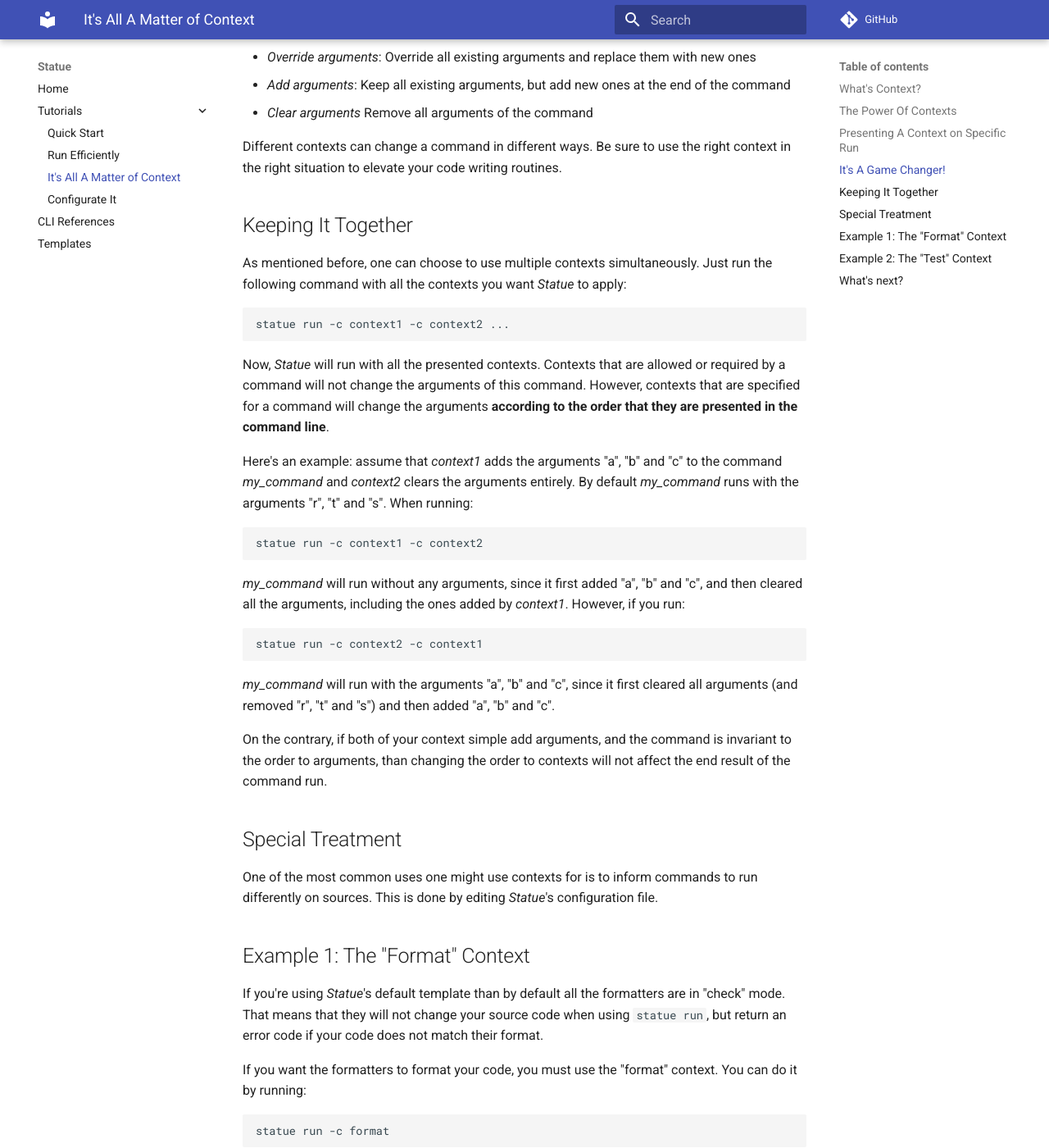
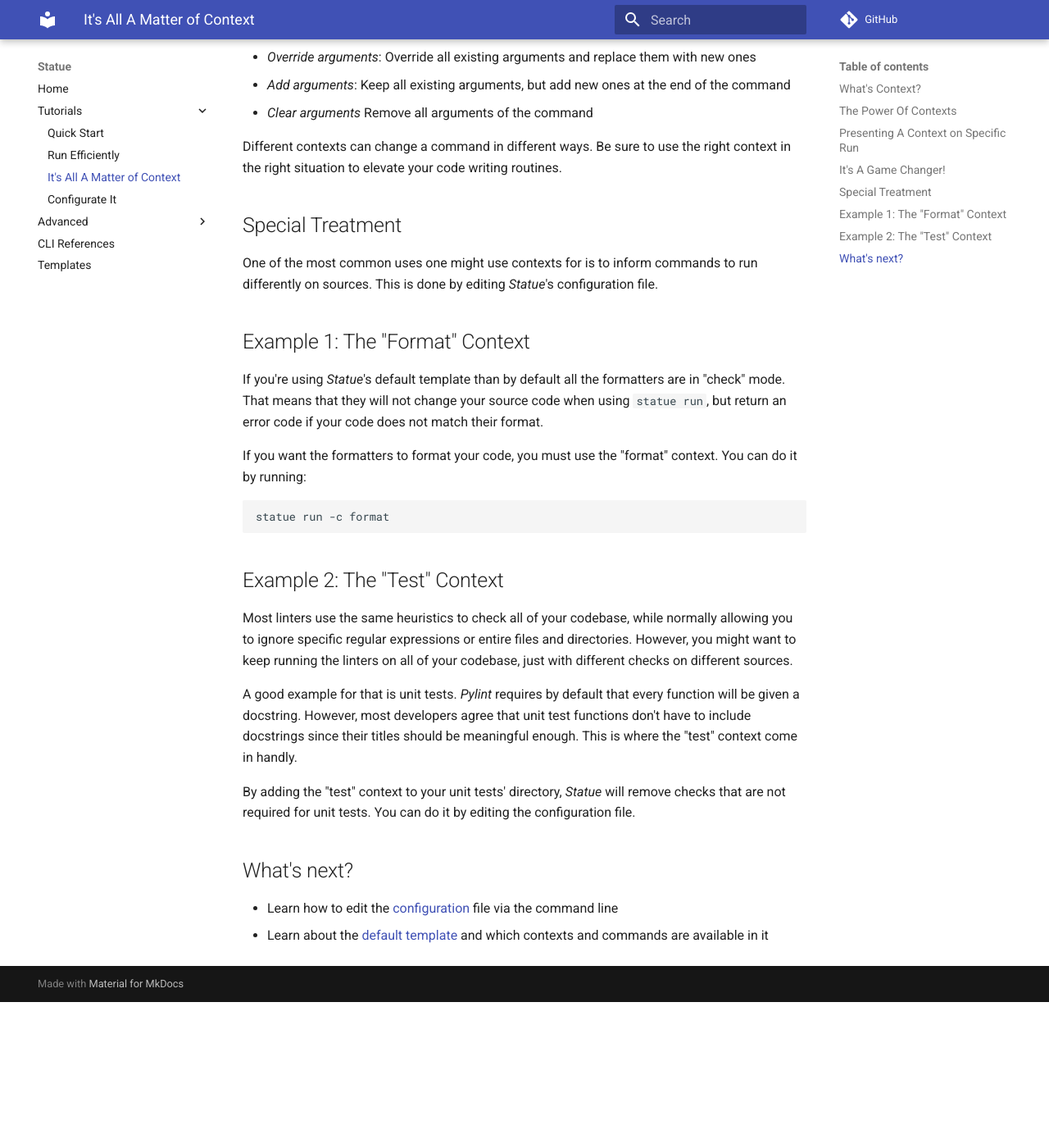
Before and after one commit to saroad2/statue, an MkDocs documentation site: the page built from docs/tutorials/contexts.md, in a window 1280 px wide and 1400 px high, scrolled down 1715 px. Shown: the whole window at 82% size. Built offline with MkDocs 1.6.1 and Material for MkDocs 9.7.7, drawn with Linux system fonts in a browser that asks for light colours; comment, search, counter and statistics services are not loaded; after the commit the page ends 2937 px from its top, so only the background shows below that.

Commit message:
Add advanced contexts documentation

```diff
--- a/docs/tutorials/contexts.md
+++ b/docs/tutorials/contexts.md
@@ -64,36 +64,6 @@
 Different contexts can change a command in different ways. Be sure to use the right context
 in the right situation to elevate your code writing routines.
 
-## Keeping It Together
-
-As mentioned before, one can choose to use multiple contexts simultaneously.
-Just run the following command with all the contexts you want *Statue* to apply:
-
-    statue run -c context1 -c context2 ...
-
-Now, *Statue* will run with all the presented contexts. Contexts that are allowed or required
-by a command will not change the arguments of this command. However, contexts that are
-specified for a command will change the arguments **according to the order that they are
-presented in the command line**.
-
-Here's an example: assume that *context1* adds the arguments "a", "b" and "c" to the command
-*my_command* and *context2* clears the arguments entirely. By default *my_command* runs with
-the arguments "r", "t" and "s". When running:
-
-    statue run -c context1 -c context2
-
-*my_command* will run without any arguments, since it first added "a", "b" and "c", and then
-cleared all the arguments, including the ones added by *context1*. However, if you run:
-
-    statue run -c context2 -c context1
-
-*my_command* will run with the arguments "a", "b" and "c", since it first cleared all arguments
-(and removed "r", "t" and "s") and then added "a", "b" and "c".
-
-On the contrary, if both of your context simple add arguments, and the command is invariant
-to the order to arguments, than changing the order to contexts will not affect the end result
-of the command run.
-
 ## Special Treatment
 
 One of the most common uses one might use contexts for is to inform commands to run
--- a/mkdocs.yml
+++ b/mkdocs.yml
@@ -10,6 +10,8 @@
       - Run Efficiently: tutorials/run_efficiently.md
       - It's All A Matter of Context: tutorials/contexts.md
       - Configurate It: tutorials/configuration.md
+  - Advanced:
+      - Taking Contexts to The Next Level: advanced/advanced_contexts.md
   - CLI References: cli_references.md
   - Templates: templates.md
 markdown_extensions:
```
Also changed, not shown: docs/advanced/advanced_contexts.md (added, +141 -0 lines).
